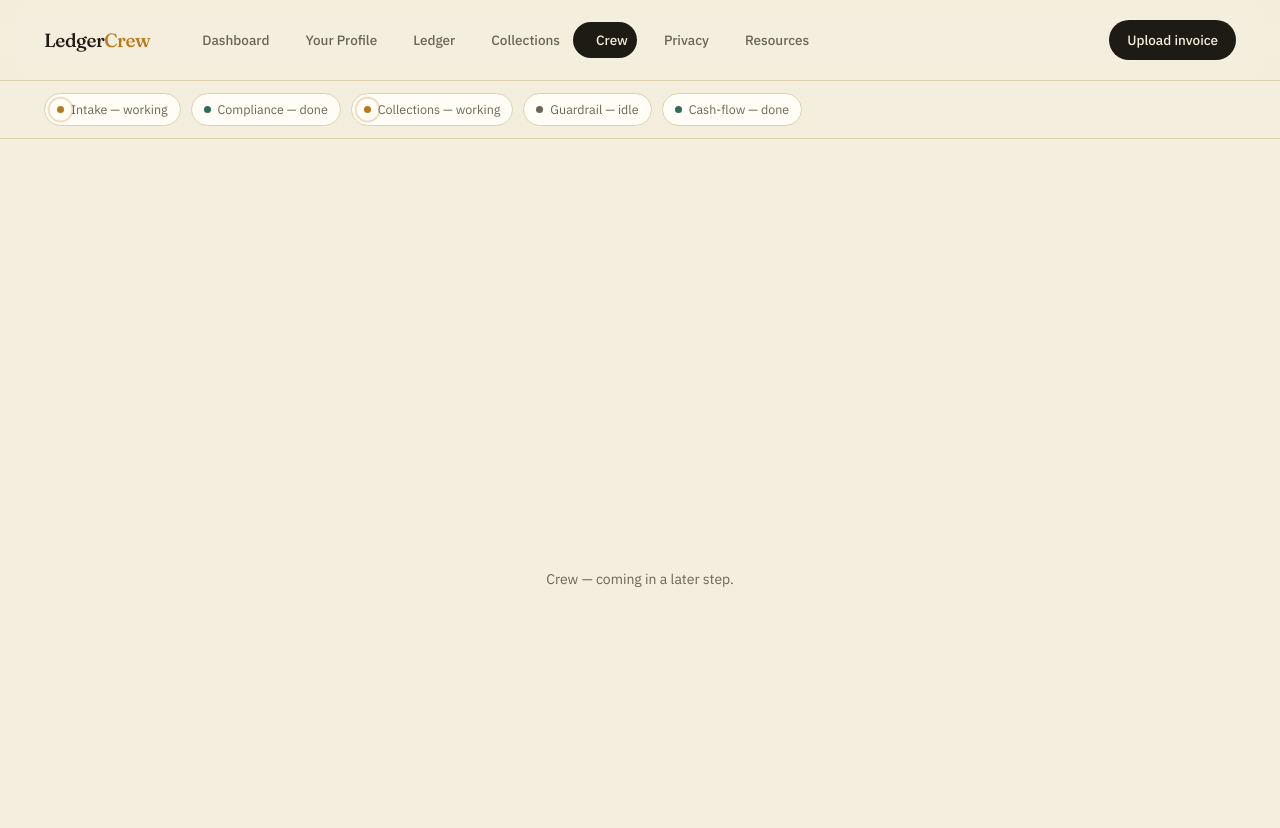
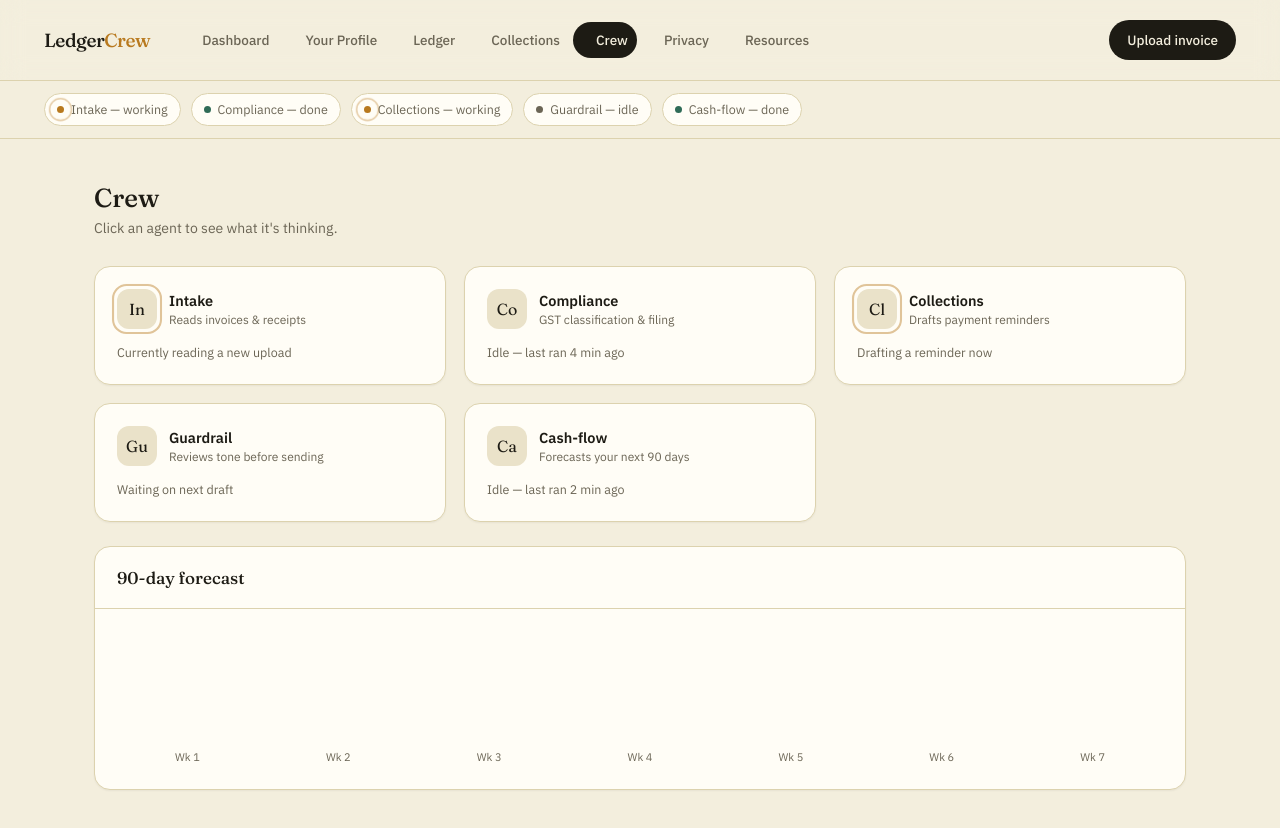
Before and after one commit to Subhomoy-byte/ledgercrew-ai, a Next.js app in the folder apps/web/: page /crew in a window 1280 px wide. Shown: the top 828 px of the page. Built offline with nearby package versions, Linux system fonts and the light colour scheme.

Commit message:
Step 5: Crew page

```diff
--- a/apps/web/app/(dashboard)/crew/page.tsx
+++ b/apps/web/app/(dashboard)/crew/page.tsx
@@ -1,7 +1,202 @@
-export default function Page() {
+"use client";
+
+import { useEffect, useRef, useState } from "react";
+import gsap from "gsap";
+
+type Agent = {
+  id: string;
+  initials: string;
+  name: string;
+  role: string;
+  status: string;
+  working: boolean;
+  trace: string;
+};
+
+const AGENTS: Agent[] = [
+  {
+    id: "intake",
+    initials: "In",
+    name: "Intake",
+    role: "Reads invoices & receipts",
+    status: "Currently reading a new upload",
+    working: true,
+    trace:
+      "Reading INV-0431.jpg → detected vendor 'Ray Consulting', amount ₹31,500, date 24 Sep → confidence 96% → handing off to Compliance.",
+  },
+  {
+    id: "compliance",
+    initials: "Co",
+    name: "Compliance",
+    role: "GST classification & filing",
+    status: "Idle — last ran 4 min ago",
+    working: false,
+    trace:
+      "Checked HSN 9983 against GSTR-1 schema → no mismatch → invoice cleared for filing → draft return updated.",
+  },
+  {
+    id: "collections",
+    initials: "Cl",
+    name: "Collections",
+    role: "Drafts payment reminders",
+    status: "Drafting a reminder now",
+    working: true,
+    trace:
+      "Drafting reminder #2 for Sharma Textiles → tone: firm, no threats → sending to Guardrail for review before dispatch.",
+  },
+  {
+    id: "guardrail",
+    initials: "Gu",
+    name: "Guardrail",
+    role: "Reviews tone before sending",
+    status: "Waiting on next draft",
+    working: false,
+    trace:
+      "Reviewed Collections' draft for Bose Digital Studio → flagged one line as too curt → suggested softer phrasing → re-sent for approval.",
+  },
+  {
+    id: "cashflow",
+    initials: "Ca",
+    name: "Cash-flow",
+    role: "Forecasts your next 90 days",
+    status: "Idle — last ran 2 min ago",
+    working: false,
+    trace:
+      "Recalculated 30-day forecast after 3 new invoices → payroll on the 30th still covered → flagged Oct 12–14 as tightest window.",
+  },
+];
+
+const FORECAST_BARS = [52, 64, 48, 70, 85, 78, 92];
+const FORECAST_LABELS = ["Wk 1", "Wk 2", "Wk 3", "Wk 4", "Wk 5", "Wk 6", "Wk 7"];
+
+export default function CrewPage() {
+  const [openId, setOpenId] = useState<string | null>(null);
+  const [typedTrace, setTypedTrace] = useState("");
+  const cardRefs = useRef<(HTMLDivElement | null)[]>([]);
+  const barRefs = useRef<(HTMLDivElement | null)[]>([]);
+  const typeTimeout = useRef<ReturnType<typeof setTimeout> | null>(null);
+
+  useEffect(() => {
+    const reduceMotion = window.matchMedia(
+      "(prefers-reduced-motion: reduce)"
+    ).matches;
+    const cards = cardRefs.current.filter(Boolean);
+    if (cards.length) {
+      gsap.fromTo(
+        cards,
+        { opacity: 0, y: 14 },
+        {
+          opacity: 1,
+          y: 0,
+          duration: reduceMotion ? 0 : 0.5,
+          stagger: reduceMotion ? 0 : 0.08,
+          ease: "power3.out",
+        }
+      );
+    }
+    const bars = barRefs.current.filter(Boolean);
+    if (bars.length) {
+      gsap.fromTo(
+        bars,
+        { scaleY: 0 },
+        {
+          scaleY: 1,
+          duration: reduceMotion ? 0 : 0.7,
+          stagger: reduceMotion ? 0 : 0.06,
+          delay: reduceMotion ? 0 : 0.15,
+          transformOrigin: "bottom",
+          ease: reduceMotion ? "power1.out" : "elastic.out(1,0.7)",
+        }
+      );
+    }
+  }, []);
+
+  function toggleCard(agent: Agent) {
+    if (typeTimeout.current) clearTimeout(typeTimeout.current);
+    if (openId === agent.id) {
+      setOpenId(null);
+      setTypedTrace("");
+      return;
+    }
+    setOpenId(agent.id);
+    const reduceMotion = window.matchMedia(
+      "(prefers-reduced-motion: reduce)"
+    ).matches;
+    if (reduceMotion) {
+      setTypedTrace(agent.trace);
+      return;
+    }
+    let i = 0;
+    setTypedTrace("");
+    const type = () => {
+      i += 2;
+      setTypedTrace(agent.trace.slice(0, i));
+      if (i <= agent.trace.length) {
+        typeTimeout.current = setTimeout(type, 8);
+      }
+    };
+    type();
+  }
+
   return (
-    <main className="min-h-screen flex items-center justify-center px-6">
-      <p className="text-ink-soft text-sm">Crew — coming in a later step.</p>
-    </main>
+    <>
+      <h1 className="font-serif text-[26px] font-medium">Crew</h1>
+      <p className="mb-7 text-sm text-ink-soft">
+        Click an agent to see what it&apos;s thinking.
+      </p>
+
+      <div className="grid grid-cols-1 gap-[18px] sm:grid-cols-2 lg:grid-cols-3">
+        {AGENTS.map((agent, i) => {
+          const isOpen = openId === agent.id;
+          return (
+            <div
+              key={agent.id}
+              ref={(el) => { cardRefs.current[i] = el; }}
+              onClick={() => toggleCard(agent)}
+              className="cursor-pointer overflow-hidden rounded-[16px] border border-line bg-surface p-[22px] shadow-sm"
+            >
+              <div className="flex items-center gap-3">
+                <div className="relative flex h-10 w-10 items-center justify-center rounded-xl bg-surface-2 font-serif text-base">
+                  {agent.initials}
+                  {agent.working && (
+                    <span className="absolute -inset-1 animate-[ring2_2s_ease-in-out_infinite] rounded-[14px] border-2 border-amber" />
+                  )}
+                </div>
+                <div>
+                  <div className="text-[14.5px] font-semibold">{agent.name}</div>
+                  <div className="text-xs text-ink-soft">{agent.role}</div>
+                </div>
+              </div>
+              <div className="mt-3.5 text-[12.5px] text-ink-soft">{agent.status}</div>
+              <div
+                className={`overflow-hidden border-t border-dashed border-line text-[12.5px] text-ink-soft transition-[max-height] duration-[450ms] ease-in-out ${
+                  isOpen ? "mt-3.5 max-h-40 pt-3" : "mt-0 max-h-0 border-t-0"
+                }`}
+              >
+                {isOpen ? typedTrace : ""}
+              </div>
+            </div>
+          );
+        })}
+      </div>
+
+      <div className="mt-6 rounded-[16px] border border-line bg-surface shadow-sm">
+        <div className="border-b border-line px-[22px] py-[18px]">
+          <h2 className="font-serif text-[17px] font-medium">90-day forecast</h2>
+        </div>
+        <div className="flex h-[180px] items-end gap-2.5 px-[22px] py-6">
+          {FORECAST_BARS.map((h, i) => (
+            <div key={i} className="flex flex-1 flex-col items-center gap-2">
+              <div
+                ref={(el) => { barRefs.current[i] = el; }}
+                className="w-full rounded-t-md bg-green"
+                style={{ height: `${h}%` }}
+              />
+              <div className="text-[11px] text-ink-soft">{FORECAST_LABELS[i]}</div>
+            </div>
+          ))}
+        </div>
+      </div>
+    </>
   );
 }
--- a/apps/web/app/globals.css
+++ b/apps/web/app/globals.css
@@ -157,3 +157,8 @@ body {
 .cal-nav-shake {
   animation: calShake 0.35s ease;
 }
+
+@keyframes ring2 {
+  0%, 100% { transform: scale(1); opacity: 0.7; }
+  50% { transform: scale(1.08); opacity: 0.2; }
+}
```
